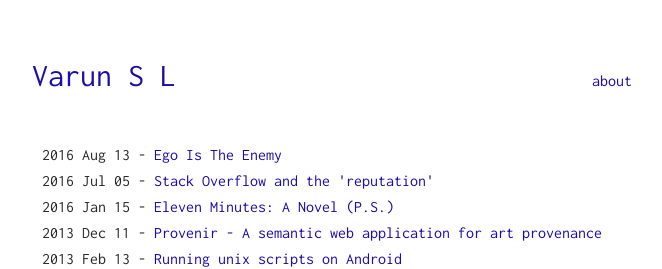
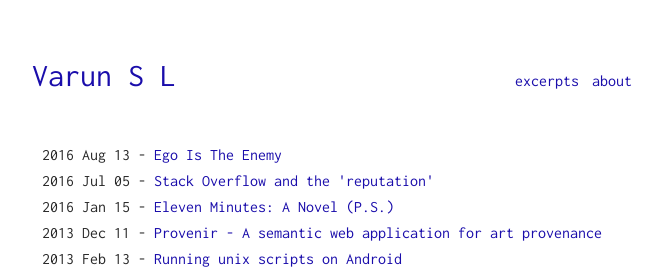
Before and after one commit to warunsl/warunsl.github.io, a Jekyll site: the page built from index.html, in a window 1280 px wide. Shown: the top 269 px of the page, without its empty margins (308-970 px from the left). Built offline with Jekyll 4.4.1, drawn with Linux system fonts in a browser that asks for light colours.

Commit message:
Add a section for book excerpts.

```diff
--- a/_data/navigation.yml
+++ b/_data/navigation.yml
@@ -1,2 +1,4 @@
+- title: excerpts
+  url: /excerpts
 - title: about
   url: /me
--- a/_layouts/hikes.html
+++ b/_layouts/excerpts.html
@@ -3,11 +3,12 @@
 ---
 
 {% include header.html %}
-
+<p>Excerpts from books I have enjoyed reading.</p>
+<br>
 <div class="blog">
     <ul>
         {% for post in site.posts %}
-            {% if post.categories contains 'hikes' %}
+            {% if post.categories contains 'excerpts' %}
                 <li>
                     <span class="date">{{ post.date | date: '%Y %b %d' }}</span> - <a href="{{ post.url }}">{{ post.title }}</a>
                 </li>
--- a/_posts/2016-08-13-ego-is-the-enemy.md
+++ b/_posts/2016-08-13-ego-is-the-enemy.md
@@ -1,5 +1,6 @@
 ---
 layout: quote
+categories: excerpts
 title: 'Ego Is The Enemy'
 author: 'Ryan Holiday'
 quotes:
--- /dev/null
+++ b/excerpts/index.md
@@ -0,0 +1,3 @@
+---
+layout: excerpts
+---
```
Also changed, not shown: hikes/index.md (deleted, +0 -3 lines).
